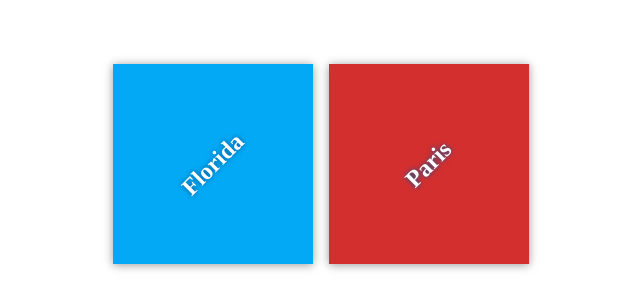
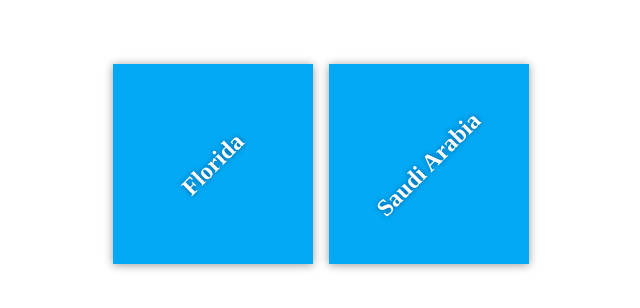
Before and after one commit to Alqahybi-512/my-travel-plans1, a plain HTML site: page index.html in a window 1280 px wide. Shown: the part 236-544 px from the top of the page, without its empty margins (319-959 px from the left). Drawn offline with Linux system fonts and the light colour scheme.

Commit message:
Add starting destinations

```diff
--- a/index.html
+++ b/index.html
@@ -14,8 +14,8 @@
                 <h2>Florida</h2>
             </div>
 
-            <div class="destination" id="paris">
-                <h2>Paris</h2>
+            <div class="destination" id="Saudi Arabia">
+                <h2>Saudi Arabia</h2>
             </div>
         </div>
     </div>
```
